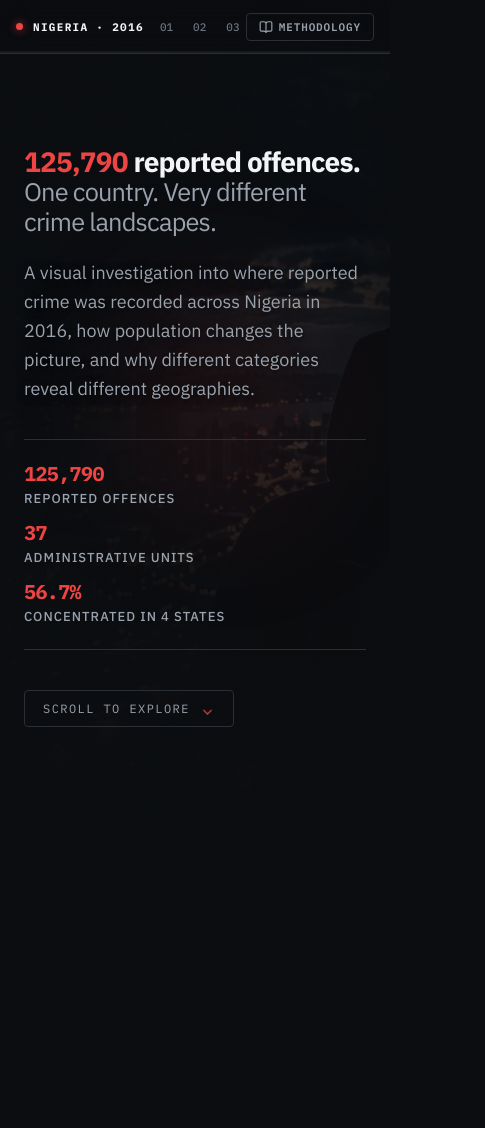
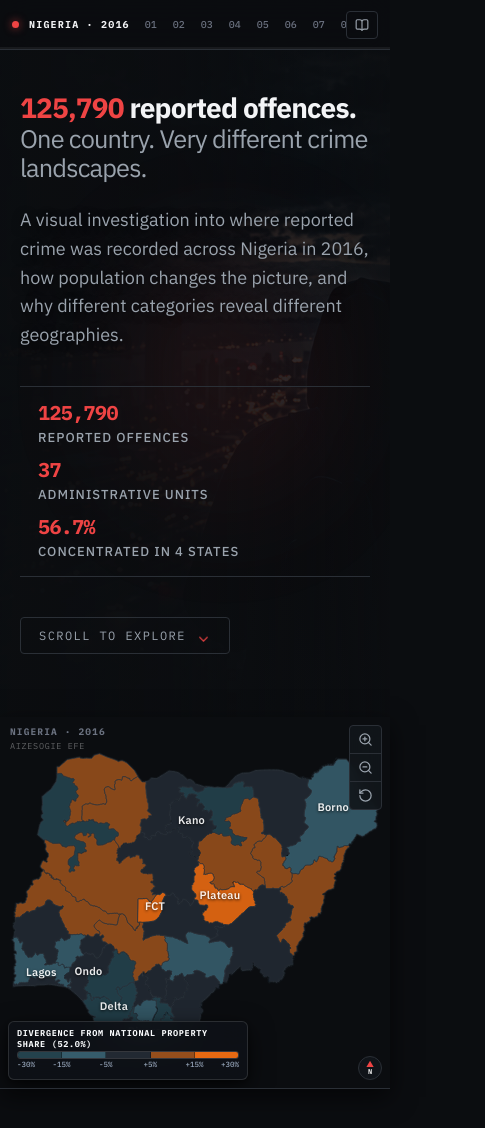
Before and after one commit to efeaizesogie/crimestory, a React (Vite) app: page / in a window 390 px wide. Shown: the top 1128 px of the page, 485 px wide, since content can reach past the window. Built offline with nearby package versions, Linux system fonts and the light colour scheme.

Commit message:
feat: add core App component, D3 MapCanvas, and global styles for scrollytelling visualization

```diff
--- a/src/App.jsx
+++ b/src/App.jsx
@@ -53,8 +53,10 @@
         if (!steps.length) return;
 
         // Check if reader is still looking at the Hero section above story steps
+        const isMobile = window.innerWidth <= 1024;
         const firstStepRect = steps[0].getBoundingClientRect();
-        if (firstStepRect.top > window.innerHeight * 0.72) {
+        const heroThreshold = isMobile ? window.innerHeight * 0.85 : window.innerHeight * 0.72;
+        if (firstStepRect.top > heroThreshold) {
           if (activeChapterRef.current !== 0) {
             activeChapterRef.current = 0;
             setActiveChapter(0);
@@ -65,8 +67,10 @@
           return;
         }
 
-        // Focal line where reader eye naturally rests (44% of viewport height)
-        const triggerY = window.innerHeight * 0.44;
+        // Focal line where reader eye naturally rests:
+        // On desktop: 44% of viewport height (card centered in left narrative column)
+        // On mobile: 74% of viewport height (card centered in visible reading area below 42vh sticky map)
+        const triggerY = isMobile ? window.innerHeight * 0.74 : window.innerHeight * 0.44;
         const currentActive = activeChapterRef.current;
 
         let bestIndex = currentActive;
@@ -128,10 +132,22 @@
 
     const steps = document.querySelectorAll('.story-step');
     if (steps[index]) {
-      steps[index].scrollIntoView({
-        behavior: 'smooth',
-        block: 'center'
-      });
+      if (window.innerWidth <= 1024) {
+        // On mobile, scroll so the card sits directly into the readable zone below the sticky map
+        const navHeight = 54;
+        const mapHeight = window.innerHeight * 0.44;
+        const cardRect = steps[index].getBoundingClientRect();
+        const targetScrollY = window.scrollY + cardRect.top - navHeight - mapHeight + 12;
+        window.scrollTo({
+          top: Math.max(0, targetScrollY),
+          behavior: 'smooth'
+        });
+      } else {
+        steps[index].scrollIntoView({
+          behavior: 'smooth',
+          block: 'center'
+        });
+      }
     }
 
     // Release lock once smooth scrolling settles
--- a/src/components/map/MapCanvas.jsx
+++ b/src/components/map/MapCanvas.jsx
@@ -42,9 +42,10 @@
   const { projection, pathGenerator } = useMemo(() => {
     if (!geoData || !geoData.features?.length) return { projection: null, pathGenerator: null };
 
-    // Standard Web Mercator fitted to Nigeria's geometry
-    const horizontalMargin = Math.max(24, dimensions.width * 0.05);
-    const verticalMargin = Math.max(28, dimensions.height * 0.08);
+    // Standard Web Mercator fitted to Nigeria's geometry with responsive margins
+    const isMobile = dimensions.width < 600;
+    const horizontalMargin = isMobile ? 12 : Math.max(24, dimensions.width * 0.05);
+    const verticalMargin = isMobile ? 14 : Math.max(28, dimensions.height * 0.08);
 
     const proj = d3.geoMercator()
       .fitExtent(
@@ -98,11 +99,20 @@
     setHoveredState(null);
   };
 
-  const handleStateClick = (feature) => {
+  const handleStateClick = (feature, e) => {
     if (selectedState?.name === feature.properties.name) {
       setSelectedState(null);
+      setHoveredState(null);
     } else {
       setSelectedState(feature.properties);
+      setHoveredState(feature.properties);
+      if (e && containerRef.current) {
+        const rect = containerRef.current.getBoundingClientRect();
+        setTooltipPos({
+          x: e.clientX - rect.left,
+          y: e.clientY - rect.top
+        });
+      }
     }
   };
 
@@ -133,7 +143,8 @@
         height: '100%',
         backgroundColor: '#0B0D10',
         overflow: 'hidden',
-        userSelect: 'none'
+        userSelect: 'none',
+        touchAction: 'pan-y'
       }}
     >
       {/* Editorial Header in Map Corner */}
@@ -209,7 +220,7 @@
                     onMouseEnter={(e) => handleStateMouseEnter(f, e)}
                     onMouseMove={handleStateMouseMove}
                     onMouseLeave={handleStateMouseLeave}
-                    onClick={() => handleStateClick(f)}
+                    onClick={(e) => handleStateClick(f, e)}
                   />
                 );
               })}
@@ -227,6 +238,12 @@
                 const isHovered = hoveredState?.name === p.name;
                 const isSelected = selectedState?.name === p.name;
                 const isProminent = prominentStates.includes(p.name);
+
+                // On compact mobile displays, avoid overlapping text by showing prominent or active states
+                const isMobile = dimensions.width < 500;
+                if (isMobile && !isProminent && !isHovered && !isSelected) {
+                  return null;
+                }
 
                 // Small states label positioning tweaks
                 let offsetY = 3;
--- a/src/styles/globals.css
+++ b/src/styles/globals.css
@@ -2022,132 +2022,6 @@
 }
 
 /* ==========================================================================
-   Mobile & Tablet Responsive Layout
-   ========================================================================== */
-@media (max-width: 1024px) {
-  .hero-section {
-    padding: 90px 1.5rem 60px 1.5rem;
-  }
-
-  .hero-stats-band {
-    flex-direction: column;
-    align-items: flex-start;
-    gap: 16px;
-  }
-
-  .hero-stat-divider {
-    display: none;
-  }
-
-  .editorial-navbar {
-    padding: 0 1rem;
-  }
-
-  .nav-chapters-list {
-    max-width: 55vw;
-  }
-
-  .scrolly-container {
-    flex-direction: column;
-  }
-
-  .map-sticky-col {
-    position: sticky;
-    top: 54px;
-    width: 100%;
-    height: 48vh;
-    border-left: none;
-    border-right: none;
-    border-bottom: 1px solid var(--border-subtle);
-    z-index: 50;
-    flex: none;
-  }
-
-  .narrative-col,
-  .narrative-scroll-col {
-    width: 100%;
-    max-width: 100%;
-    flex: none;
-  }
-
-  .story-step {
-    min-height: auto;
-    padding: 40px 20px;
-  }
-
-  .step-card {
-    padding: 24px 20px;
-  }
-
-  .concentration-cards-grid {
-    grid-template-columns: 1fr;
-  }
-
-  .modal-grid-sections {
-    grid-template-columns: 1fr;
-  }
-
-  .map-legend-dock {
-    bottom: 10px;
-    left: 10px;
-    max-width: calc(100% - 20px);
-  }
-
-  .map-legend-box {
-    padding: 8px 10px 10px;
-    min-width: 220px;
-  }
-
-  .legend-title {
-    font-size: 9px;
-    margin-bottom: 4px;
-  }
-
-  .legend-ramp {
-    height: 11px;
-    margin-top: 2px;
-  }
-
-  .legend-ticks {
-    height: 12px;
-    margin-top: 3px;
-  }
-
-  .legend-tick-label {
-    font-size: 8px;
-  }
-
-  /* Responsive Closing Page */
-  .closing-page-section {
-    padding: 80px 20px 60px;
-  }
-
-  .closing-takeaways-grid {
-    grid-template-columns: 1fr;
-  }
-
-  .closing-benchmark-strip {
-    flex-direction: column;
-    gap: 18px;
-    padding: 24px 20px;
-  }
-
-  .benchmark-divider {
-    width: 60px;
-    height: 1px;
-  }
-
-  .closing-colophon-band {
-    flex-direction: column;
-    gap: 20px;
-  }
-
-  .colophon-divider {
-    display: none;
-  }
-}
-
-/* ==========================================================================
    Closing Page Component
    ========================================================================== */
 .closing-page-section {
@@ -2367,6 +2241,425 @@
   background: var(--border-subtle);
 }
 
+/* ==========================================================================
+   Comprehensive Mobile & Tablet Responsive Design System
+   ========================================================================== */
+@media (max-width: 1024px) {
+  /* Hero Section */
+  .hero-section {
+    padding: 80px 1.25rem 50px 1.25rem;
+    min-height: 85vh;
+  }
+
+  .hero-content-wrapper {
+    max-width: 100%;
+  }
+
+  .hero-stats-band {
+    flex-direction: column;
+    align-items: flex-start;
+    gap: 14px;
+    padding: 16px 18px;
+    width: 100%;
+  }
+
+  .hero-stat-divider {
+    display: none;
+  }
+
+  /* Top Navigation */
+  .editorial-navbar {
+    padding: 0 0.75rem;
+    height: 50px;
+  }
+
+  .nav-chapters-list {
+    max-width: 60vw;
+    gap: 2px;
+  }
+
+  .nav-chapter-dot {
+    padding: 3px 6px;
+  }
+
+  .nav-chapter-dot .chapter-num {
+    font-size: 10px;
+  }
+
+  /* Sticky Scrollytelling Stack: Map sits sticky at top, cards scroll below */
+  .scrolly-container {
+    flex-direction: column;
+  }
+
+  .map-sticky-col {
+    order: -1;
+    position: sticky;
+    top: 50px;
+    width: 100%;
+    height: clamp(280px, 44vh, 420px);
+    border-left: none;
+    border-right: none;
+    border-bottom: 1px solid var(--border-subtle);
+    z-index: 50;
+    flex: none;
+    box-shadow: 0 8px 24px rgba(0, 0, 0, 0.6);
+  }
+
+  .narrative-col,
+  .narrative-scroll-col {
+    order: 1;
+    width: 100%;
+    max-width: 100%;
+    flex: none;
+    padding: 0 8px;
+  }
+
+  .story-step {
+    min-height: 70vh;
+    padding: 32px 8px 60px 8px;
+    display: flex;
+    flex-direction: column;
+    justify-content: center;
+  }
+
+  .step-card {
+    padding: 22px 18px;
+    max-width: 620px;
+    margin: 0 auto;
+    width: 100%;
+  }
+
+  /* Map Canvas Overlays on Mobile */
+  .map-corner-header {
+    top: 8px;
+    left: 10px;
+  }
+
+  .map-badge {
+    font-size: 9.5px;
+  }
+
+  .map-author-credit {
+    font-size: 8.5px;
+  }
+
+  .map-controls-panel {
+    top: 8px;
+    right: 8px;
+    gap: 6px;
+  }
+
+  .map-ctrl-btn {
+    padding: 6px 8px;
+  }
+
+  .quick-mode-pills {
+    display: none;
+  }
+
+  .scale-bar-wrapper {
+    display: none;
+  }
+
+  .map-carto-meta {
+    bottom: 8px;
+    right: 8px;
+    gap: 0;
+  }
+
+  .north-arrow {
+    width: 24px;
+    height: 24px;
+  }
+
+  .north-symbol {
+    font-size: 8px;
+  }
+
+  .north-label {
+    font-size: 7px;
+  }
+
+  .map-legend-dock {
+    bottom: 8px;
+    left: 8px;
+    max-width: calc(100% - 40px);
+    z-index: 20;
+  }
+
+  .map-legend-box {
+    padding: 6px 8px 8px;
+    min-width: 160px;
+    max-width: 240px;
+  }
+
+  .legend-title {
+    font-size: 8.5px;
+    margin-bottom: 2px;
+  }
+
+  .legend-subtitle {
+    display: none;
+  }
+
+  .legend-ramp {
+    height: 8px;
+    margin-top: 2px;
+  }
+
+  .legend-ticks {
+    height: 10px;
+    margin-top: 2px;
+  }
+
+  .legend-tick-label {
+    font-size: 7.5px;
+  }
+
+  .category-legend-list {
+    display: grid;
+    grid-template-columns: 1fr 1fr;
+    gap: 4px 8px;
+    margin-top: 4px;
+  }
+
+  .cat-desc {
+    display: none;
+  }
+
+  .cat-info .cat-name {
+    font-size: 10px;
+  }
+
+  /* Responsive Cards & Charts */
+  .concentration-cards-grid {
+    grid-template-columns: 1fr;
+    gap: 8px;
+    margin: 16px 0;
+  }
+
+  .conc-card {
+    padding: 12px 14px;
+  }
+
+  .divergence-explainer-grid {
+    grid-template-columns: 1fr;
+    gap: 8px;
+    margin: 16px 0;
+  }
+
+  .rankings-list-card {
+    padding: 14px 12px;
+    margin: 16px 0;
+  }
+
+  .ranking-row {
+    grid-template-columns: 16px 64px 1fr 85px;
+    gap: 6px;
+    padding: 6px 8px;
+  }
+
+  .rank-name {
+    font-size: 11px;
+  }
+
+  .rank-val {
+    font-size: 11px;
+  }
+
+  .rank-sub {
+    font-size: 9px;
+  }
+
+  .rankings-tab-bar {
+    gap: 4px;
+    margin-bottom: 12px;
+  }
+
+  .rankings-tab {
+    padding: 4px 7px;
+    font-size: 10px;
+  }
+
+  .editorial-scatterplot-container {
+    padding: 14px 10px;
+    margin: 16px 0;
+  }
+
+  .chart-title {
+    font-size: 12px;
+  }
+
+  .state-profile-card {
+    padding: 16px 14px;
+    margin: 16px 0;
+  }
+
+  .profile-title {
+    font-size: 20px;
+  }
+
+  .profile-stats-grid {
+    gap: 8px;
+    margin-bottom: 14px;
+  }
+
+  .stat-value {
+    font-size: 18px;
+  }
+
+  .category-breakdown-card {
+    padding: 14px 12px;
+    margin: 16px 0;
+  }
+
+  .cat-bar-interactive-item {
+    padding: 10px 12px;
+  }
+
+  /* Tooltip on Mobile */
+  .editorial-tooltip {
+    min-width: 190px;
+    max-width: calc(100% - 16px);
+    padding: 8px 10px;
+    font-size: 11px;
+  }
+
+  .tooltip-state-name {
+    font-size: 13px;
+  }
+
+  .tooltip-hero-num {
+    font-size: 16px;
+  }
+
+  .tooltip-metrics-grid {
+    gap: 4px;
+    padding: 4px 6px;
+  }
+
+  .tooltip-metric-item .metric-val {
+    font-size: 10px;
+  }
+
+  /* Modal on Mobile */
+  .modal-backdrop {
+    padding: 12px;
+  }
+
+  .editorial-modal-content {
+    max-height: 90vh;
+  }
+
+  .modal-header {
+    padding: 16px 18px;
+  }
+
+  .modal-body-scroll {
+    padding: 16px 18px;
+    gap: 16px;
+  }
+
+  .modal-grid-sections {
+    grid-template-columns: 1fr;
+    gap: 12px;
+  }
+
+  /* Closing Page on Mobile */
+  .closing-page-section {
+    padding: 70px 16px 50px;
+  }
+
+  .closing-headline {
+    font-size: clamp(24px, 5.5vw, 36px);
+    margin-bottom: 16px;
+  }
+
+  .closing-lead-text {
+    font-size: 14px;
+    margin-bottom: 36px;
+  }
+
+  .closing-takeaways-grid {
+    grid-template-columns: 1fr;
+    gap: 14px;
+    margin-bottom: 36px;
+  }
+
+  .closing-takeaway-card {
+    padding: 22px 18px;
+  }
+
+  .closing-benchmark-strip {
+    flex-direction: column;
+    gap: 16px;
+    padding: 20px 16px;
+    margin-bottom: 36px;
+  }
+
+  .benchmark-divider {
+    width: 60px;
+    height: 1px;
+  }
+
+  .closing-actions-row {
+    flex-direction: column;
+    gap: 12px;
+    width: 100%;
+    margin-bottom: 44px;
+  }
+
+  .closing-action-btn {
+    width: 100%;
+    justify-content: center;
+  }
+
+  .closing-colophon-band {
+    flex-direction: column;
+    gap: 18px;
+    padding-top: 24px;
+  }
+
+  .colophon-divider {
+    display: none;
+  }
+}
+
+/* Fine-tuned small mobile screen adjustments */
+@media (max-width: 520px) {
+  .nav-action-btn span {
+    display: none;
+  }
+
+  .nav-action-btn {
+    padding: 6px 8px;
+  }
+
+  .brand-title {
+    font-size: 10px;
+  }
+
+  .ranking-row {
+    grid-template-columns: 16px 56px 1fr 75px;
+    padding: 5px 6px;
+  }
+
+  .stat-pair-row {
+    flex-direction: column;
+    gap: 12px;
+    align-items: flex-start;
+  }
+
+  .stat-pair-divider {
+    width: 100%;
+    height: 1px;
+  }
+
+  .profile-stats-grid {
+    grid-template-columns: 1fr;
+  }
+}
+
 /* Accessibility & Reduced Motion */
 @media (prefers-reduced-motion: reduce) {
   *, *::before, *::after {
```
